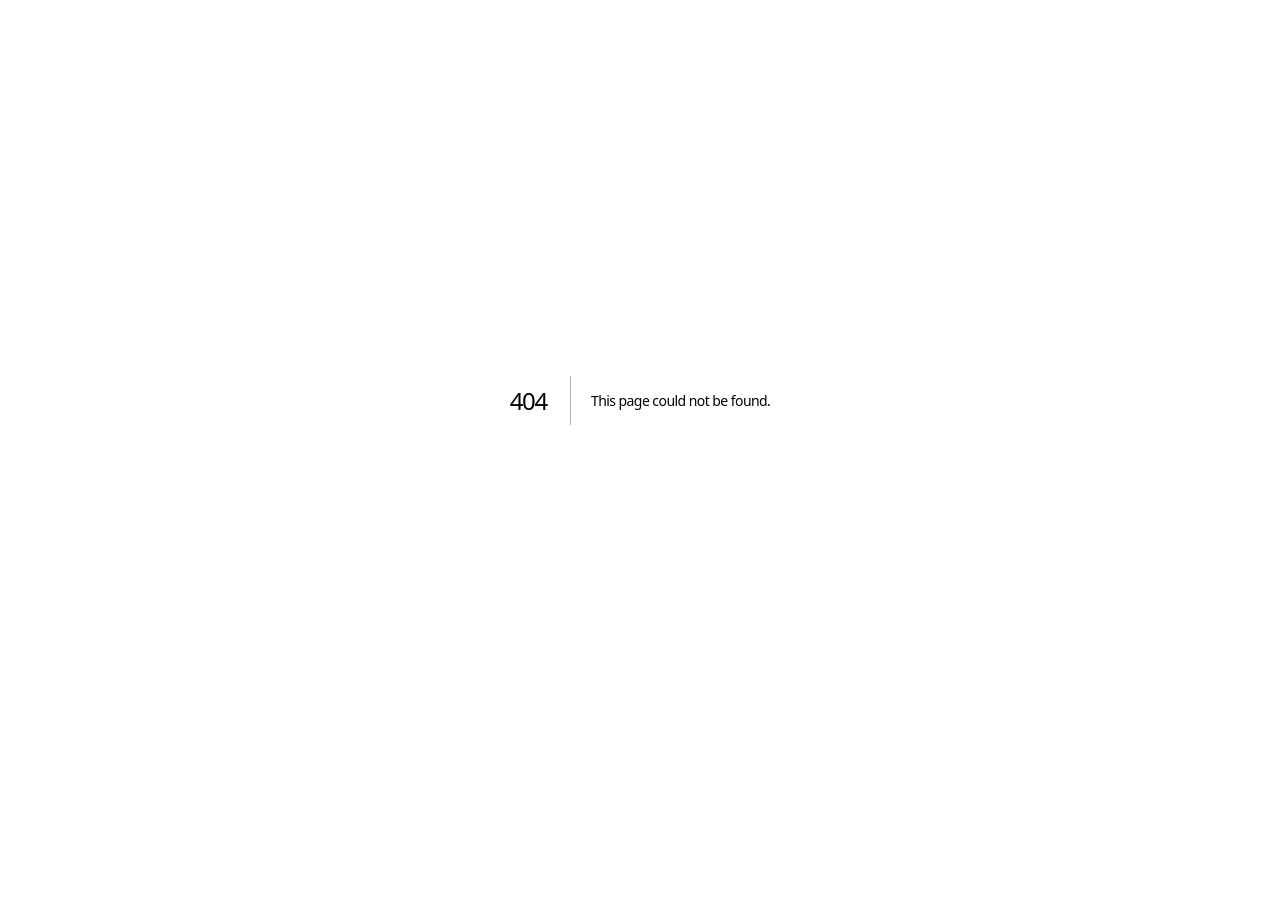
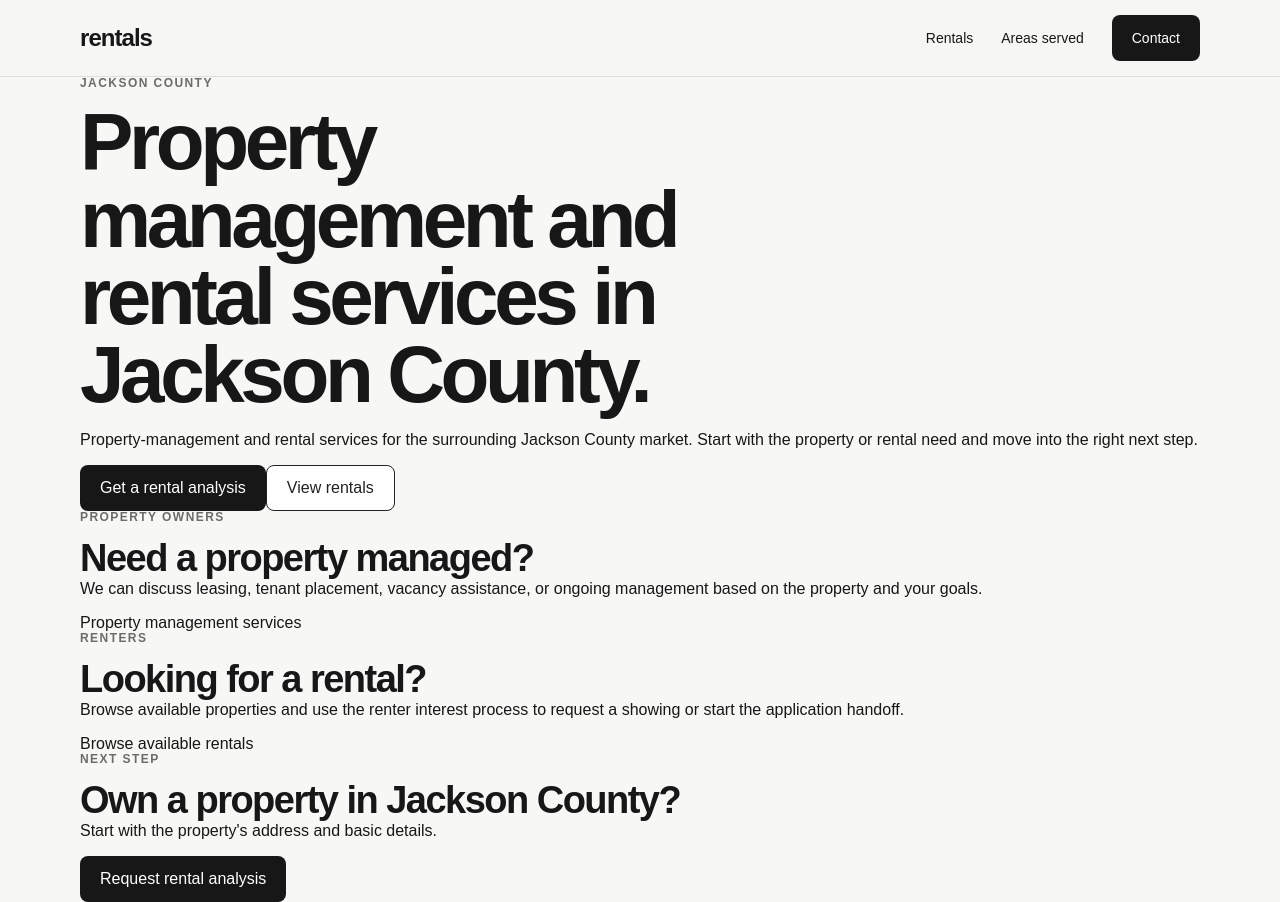
Before and after one commit to kova-media/rentals, a Next.js app: page /areas/jackson-county in a window 1280 px wide. Before the commit this address had no page. Before the commit the page ends 800 px from the top, so only its background shows below. Built offline with nearby package versions, Linux system fonts and the light colour scheme.

Commit message:
Add scalable area landing page

```diff
--- /dev/null
+++ b/app/areas/[location]/page.tsx
@@ -0,0 +1,34 @@
+import Link from "next/link";
+
+const areaData: Record<string, { name: string; description: string }> = {
+  "pottawatomie-county": { name: "Pottawatomie County", description: "Property management and rental services across the local county market." },
+  "st-george": { name: "St. George", description: "Rental and property-management support for owners and renters in St. George." },
+  "st-marys": { name: "St. Marys", description: "Local rental listings, leasing support, and property-management services." },
+  "westmoreland": { name: "Westmoreland", description: "Rental management and owner services in Westmoreland and nearby communities." },
+  "manhattan-riley-county": { name: "Manhattan / Riley County", description: "Rental management support for owners with property in the Manhattan area." },
+  "topeka-shawnee-county": { name: "Topeka / Shawnee County", description: "Leasing and management support for properties in the Topeka market." },
+  "jackson-county": { name: "Jackson County", description: "Property-management and rental services for the surrounding Jackson County market." }
+};
+
+export default async function AreaPage({ params }: { params: Promise<{ location: string }> }) {
+  const { location } = await params;
+  const area = areaData[location];
+
+  if (!area) {
+    return (
+      <main>
+        <header className="site-header"><div className="container header-inner"><Link className="wordmark" href="/">rentals</Link><nav><Link href="/areas">Areas served</Link><Link className="button button-dark button-small" href="/contact">Contact</Link></nav></div></header>
+        <section className="owner-section"><div className="container success-shell"><p className="eyebrow">Area not found</p><h1 className="page-title">That service area is not available.</h1><Link className="button button-dark" href="/areas">View areas served</Link></div></section>
+      </main>
+    );
+  }
+
+  return (
+    <main>
+      <header className="site-header"><div className="container header-inner"><Link className="wordmark" href="/">rentals</Link><nav><Link href="/rentals">Rentals</Link><Link href="/areas">Areas served</Link><Link className="button button-dark button-small" href="/contact">Contact</Link></nav></div></header>
+      <section className="owner-hero compact-hero"><div className="container"><p className="eyebrow">{area.name}</p><h1>Property management and rental services in {area.name}.</h1><p className="owner-lede">{area.description} Start with the property or rental need and move into the right next step.</p><div className="hero-actions"><Link className="button button-dark" href="/rental-analysis">Get a rental analysis</Link><Link className="button button-outline" href="/rentals">View rentals</Link></div></div></section>
+      <section className="owner-section"><div className="container area-content"><div><p className="eyebrow">Property owners</p><h2>Need a property managed?</h2><p>We can discuss leasing, tenant placement, vacancy assistance, or ongoing management based on the property and your goals.</p><Link className="text-link" href="/property-management">Property management services</Link></div><div><p className="eyebrow">Renters</p><h2>Looking for a rental?</h2><p>Browse available properties and use the renter interest process to request a showing or start the application handoff.</p><Link className="text-link" href="/rentals">Browse available rentals</Link></div></div></section>
+      <section className="owner-band"><div className="container owner-band-grid"><div><p className="eyebrow">Next step</p><h2>Own a property in {area.name}?</h2></div><div><p>Start with the property's address and basic details.</p><Link className="button button-dark" href="/rental-analysis">Request rental analysis</Link></div></div></section>
+    </main>
+  );
+}
```
